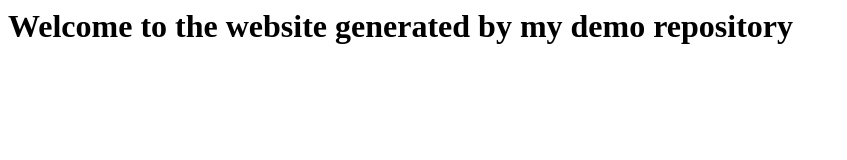
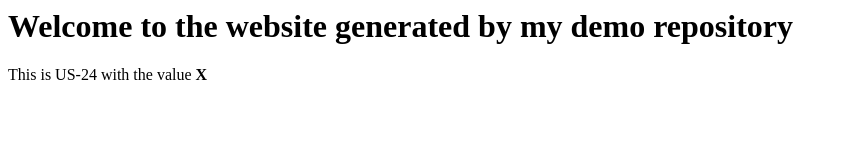
Before and after one commit to utn-integrador-III/demo-repository, a website: page index.html in a window 1280 px wide. Shown: the whole page, without its empty margins (0-847 px from the left). Drawn offline with Linux system fonts and the light colour scheme.

Commit message:
de fernanda

```diff
--- a/index.html
+++ b/index.html
@@ -1 +1,2 @@
 <h1>Welcome to the website generated by my demo repository</h1>
+<p>This is US-24 with the value <strong>X</strong></p>
```
